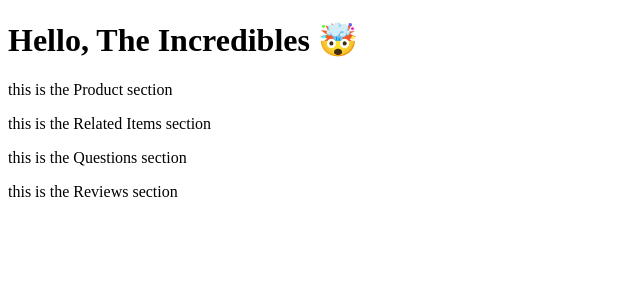
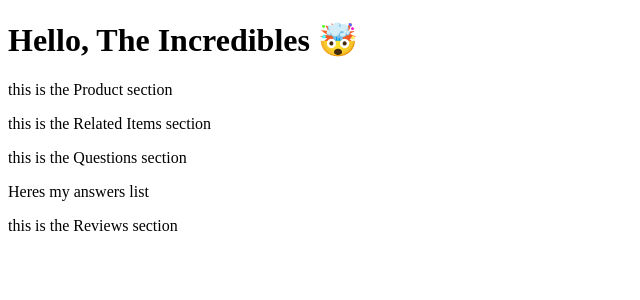
Before and after one commit to FEC-Incredibles/The-Mode-Collection-Client, a React (Create React App) app in the folder fec-incredibles/client/: page / in a window 1280 px wide. Shown: the top 300 px of the page, without its empty margins (0-640 px from the left). Built offline with nearby package versions, Linux system fonts and the light colour scheme; no server answers; the HTML template or start-up script is replaced by a standard one.

Commit message:
components

```diff
--- /dev/null
+++ b/fec-incredibles/client/src/QuestionsAndAnswers/AnswersList.jsx
@@ -0,0 +1,11 @@
+import React from 'react';
+
+const Answers = () => {
+  return (
+    <div>
+      <p>Heres my answers list</p>
+    </div>
+  )
+}
+
+export default Answers;
--- a/fec-incredibles/client/src/QuestionsAndAnswers/Questions.jsx
+++ b/fec-incredibles/client/src/QuestionsAndAnswers/Questions.jsx
@@ -1,10 +1,12 @@
 import React from 'react'
+import Answers from './AnswersList.jsx';
 
 const Questions = ({currentItemID}) => {
 
   return (
     <div>
       <p>this is the Questions section</p>
+      <Answers />
     </div>
   )
 }
```
Also changed, not shown: 1 other file (tests, documents, lock files or other folders).
